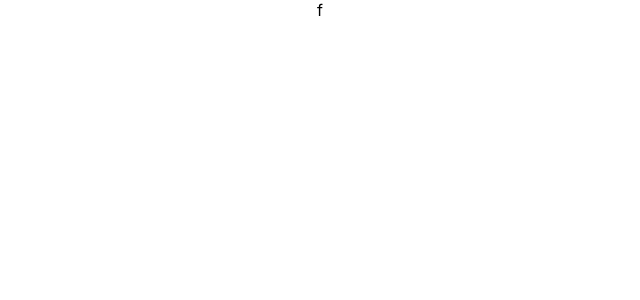
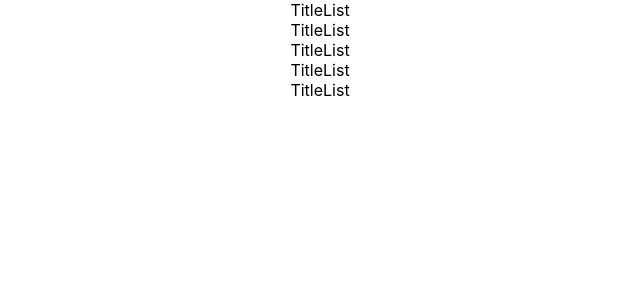
Before and after one commit to ali1129js/movieSearch-app, a React (Create React App) app: page / in a window 1280 px wide. Shown: the top 300 px of the page, without its empty margins (320-960 px from the left). Built offline with nearby package versions, Linux system fonts and the light colour scheme; no server answers.

Commit message:
titlelist api call passing url as a prop

```diff
--- a/src/App.css
+++ /dev/null
@@ -1,32 +0,0 @@
-.App {
-  text-align: center;
-}
-
-.App-logo {
-  animation: App-logo-spin infinite 20s linear;
-  height: 40vmin;
-}
-
-.App-header {
-  background-color: #282c34;
-  min-height: 100vh;
-  display: flex;
-  flex-direction: column;
-  align-items: center;
-  justify-content: center;
-  font-size: calc(10px + 2vmin);
-  color: white;
-}
-
-.App-link {
-  color: #61dafb;
-}
-
-@keyframes App-logo-spin {
-  from {
-    transform: rotate(0deg);
-  }
-  to {
-    transform: rotate(360deg);
-  }
-}
--- a/src/App.js
+++ /dev/null
@@ -1,17 +0,0 @@
-/**
- * @Author: Ali
- * @Date:   2019-01-14T12:29:10+01:00
- * @Last modified by:   Ali
- * @Last modified time: 2019-01-14T12:30:11+01:00
- */
-
-import React, { Component } from "react";
-import "./App.css";
-
-class App extends Component {
-  render() {
-    return <div className="App">f</div>;
-  }
-}
-
-export default App;
--- /dev/null
+++ b/src/Components/App.css
@@ -0,0 +1,10 @@
+/**
+ * @Author: Ali
+ * @Date:   2019-01-14T12:31:31+01:00
+ * @Last modified by:   Ali
+ * @Last modified time: 2019-01-14T12:31:31+01:00
+ */
+
+.App {
+  text-align: center;
+}
--- /dev/null
+++ b/src/Components/App.js
@@ -0,0 +1,49 @@
+/**
+ * @Author: Ali
+ * @Date:   2019-01-14T12:29:10+01:00
+ * @Last modified by:   Ali
+ * @Last modified time: 2019-01-14T13:43:25+01:00
+ */
+
+import React, { Component } from "react";
+
+import TitleList from "./TitleList";
+import "./App.css";
+
+class App extends Component {
+  constructor() {
+    super();
+    this.state = {
+      data: []
+    };
+  }
+
+  render() {
+    return (
+      <div className="App">
+        <TitleList
+          title="Top TV picks"
+          url="discover/tv?sort_by=popularity.desc&page=1"
+        />
+        <TitleList
+          title="Trending now"
+          url="discover/movie?sort_by=popularity.desc&page=1"
+        />
+        <TitleList
+          title="Popular kids movies"
+          url="discover/movie?certification_country=US&certification.lte=G&sort_by=popularity.desc"
+        />
+        <TitleList
+          title="Comedy magic"
+          url="genre/35/movies?sort_by=popularity.desc&page=1"
+        />
+        <TitleList
+          title="Sci-Fi greats"
+          url="genre/878/movies?sort_by=popularity.desc&page=1"
+        />
+      </div>
+    );
+  }
+}
+
+export default App;
--- /dev/null
+++ b/src/Components/Header.js
@@ -0,0 +1,6 @@
+/**
+ * @Author: Ali
+ * @Date:   2019-01-14T12:43:58+01:00
+ * @Last modified by:   Ali
+ * @Last modified time: 2019-01-14T12:43:59+01:00
+ */
--- /dev/null
+++ b/src/Components/Hero.js
@@ -0,0 +1,6 @@
+/**
+ * @Author: Ali
+ * @Date:   2019-01-14T12:44:07+01:00
+ * @Last modified by:   Ali
+ * @Last modified time: 2019-01-14T12:44:07+01:00
+ */
--- /dev/null
+++ b/src/Components/ListToggle.js
@@ -0,0 +1,6 @@
+/**
+ * @Author: Ali
+ * @Date:   2019-01-14T12:46:48+01:00
+ * @Last modified by:   Ali
+ * @Last modified time: 2019-01-14T12:46:49+01:00
+ */
--- /dev/null
+++ b/src/Components/Navigation.js
@@ -0,0 +1,6 @@
+/**
+ * @Author: Ali
+ * @Date:   2019-01-14T12:44:43+01:00
+ * @Last modified by:   Ali
+ * @Last modified time: 2019-01-14T12:44:43+01:00
+ */
--- /dev/null
+++ b/src/Components/TitleList.js
@@ -0,0 +1,32 @@
+/**
+ * @Author: Ali
+ * @Date:   2019-01-14T12:44:56+01:00
+ * @Last modified by:   Ali
+ * @Last modified time: 2019-01-14T13:29:18+01:00
+ */
+import React, { Component } from "react";
+
+class TitleList extends Component {
+  constructor(props) {
+    super(props);
+    this.state = {
+      data: []
+    };
+  }
+  loadContent = () => {
+    const reqUrl = `https://api.themoviedb.org/3/${this.props.url}&api_key=${
+      process.env.REACT_APP_API_KEY
+    }`;
+    fetch(reqUrl)
+      .then(res => res.json())
+      .then(data => console.log(data))
+      .catch(error => console.log("Something is wrong with fetch"));
+  };
+  componentDidMount() {
+    this.loadContent();
+  }
+  render() {
+    return <div>TitleList</div>;
+  }
+}
+export default TitleList;
```
Also changed, not shown: src/index.js (+13 -6 lines), 1 other file (tests, documents, lock files or other folders).
